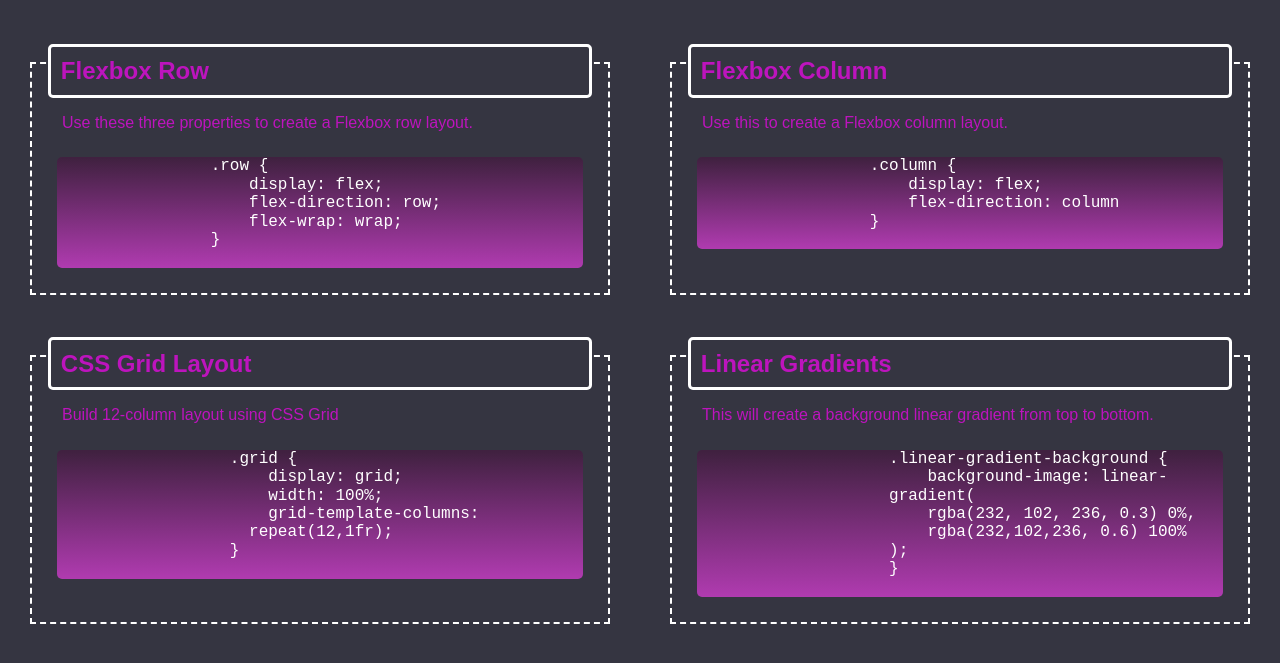
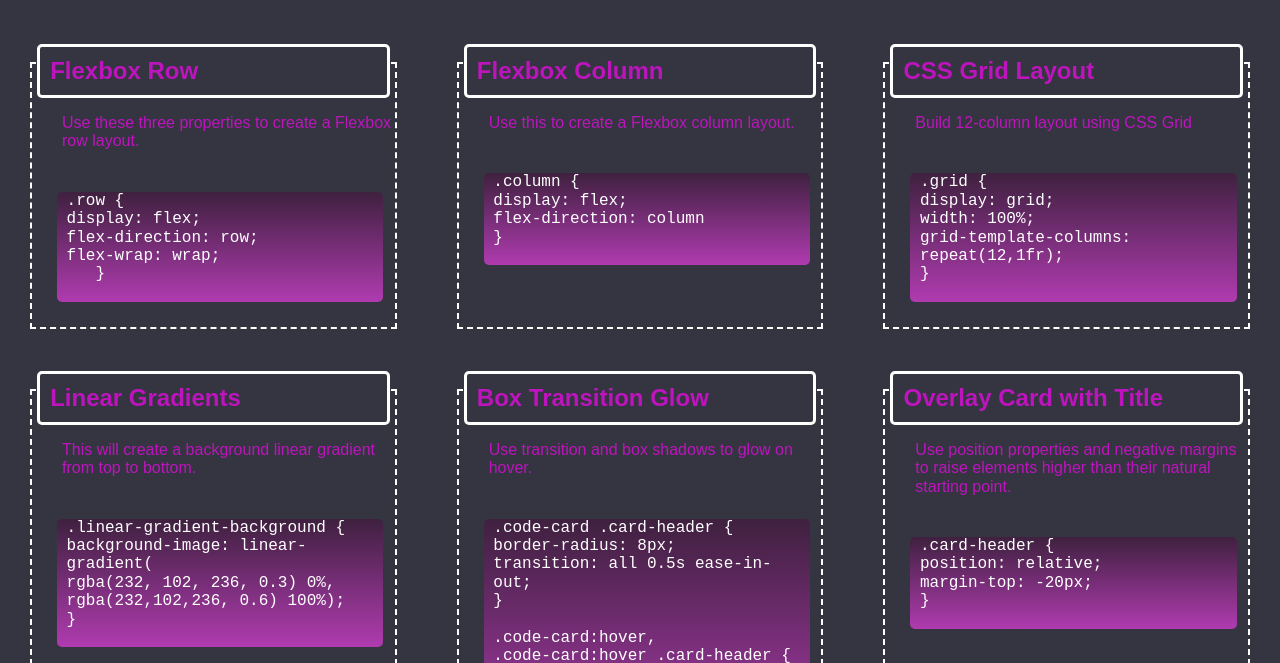
Before and after one commit to jdinh3/CSS-Cheat-Sheet, a plain HTML site: page index.html in a window 1280 px wide. Shown: the part 119-782 px from the top of the page. Drawn offline with Linux system fonts and the light colour scheme.

Commit message:
edited text and card box margins

```diff
--- a/assets/css/style.css
+++ b/assets/css/style.css
@@ -34,6 +34,8 @@ footer h3 {
     flex: 1 0 150px;
     margin: 30px 30px;
     flex: 1 0 0;
+    width: 26.6%;
+
 }
 
 .card h2 {
@@ -62,6 +64,7 @@ section.row {
 .card-body {
     color: rgb(189, 20, 189);
     margin-left: 30px;
+    left: 30px;
 
 }
 
@@ -72,4 +75,6 @@ background: linear-gradient(0deg, rgba(176,59,176,1) 0%, rgba(64,33,64,1) 99%);
     border-radius: 5px;
     position: relative;
     margin: 25px;
+    float: left;
+    width: 90%;
 }
```
Also changed, not shown: index.html (+2 -2 lines).
